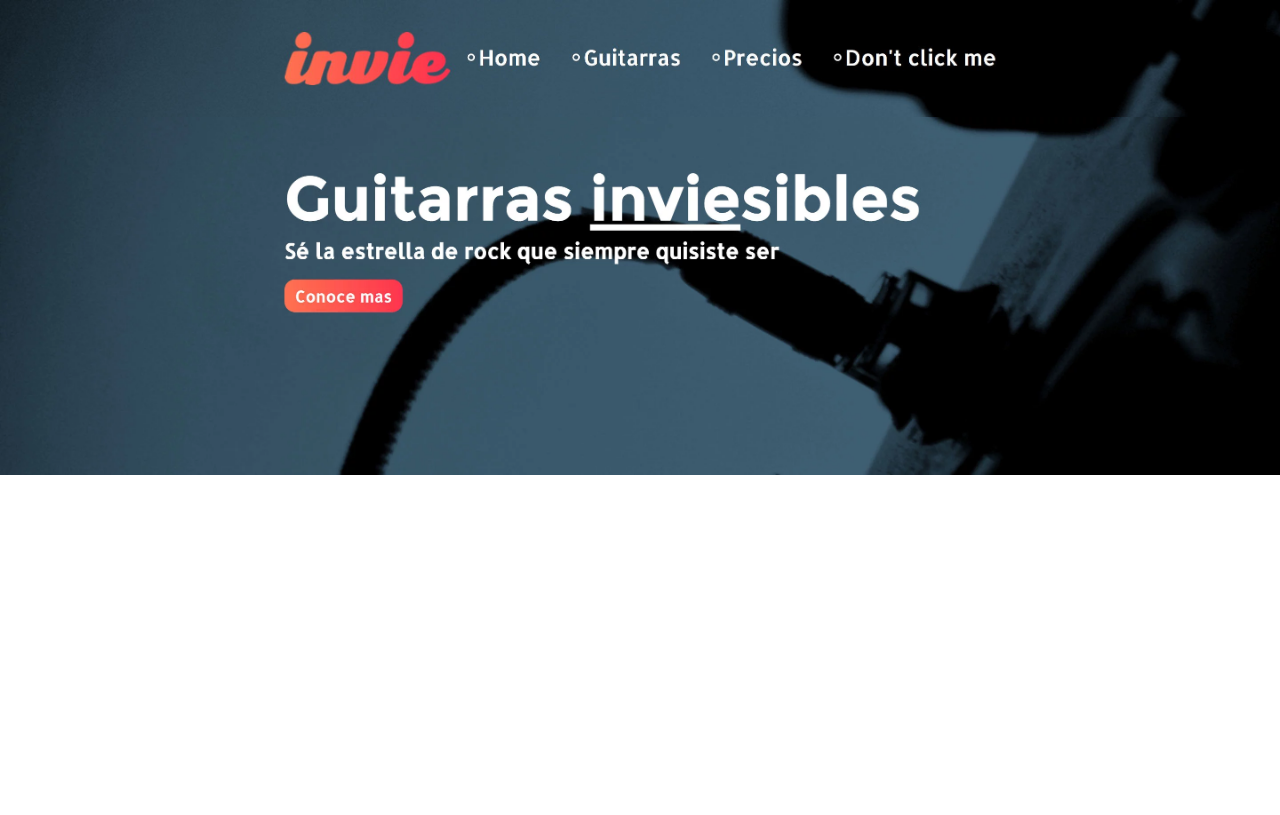
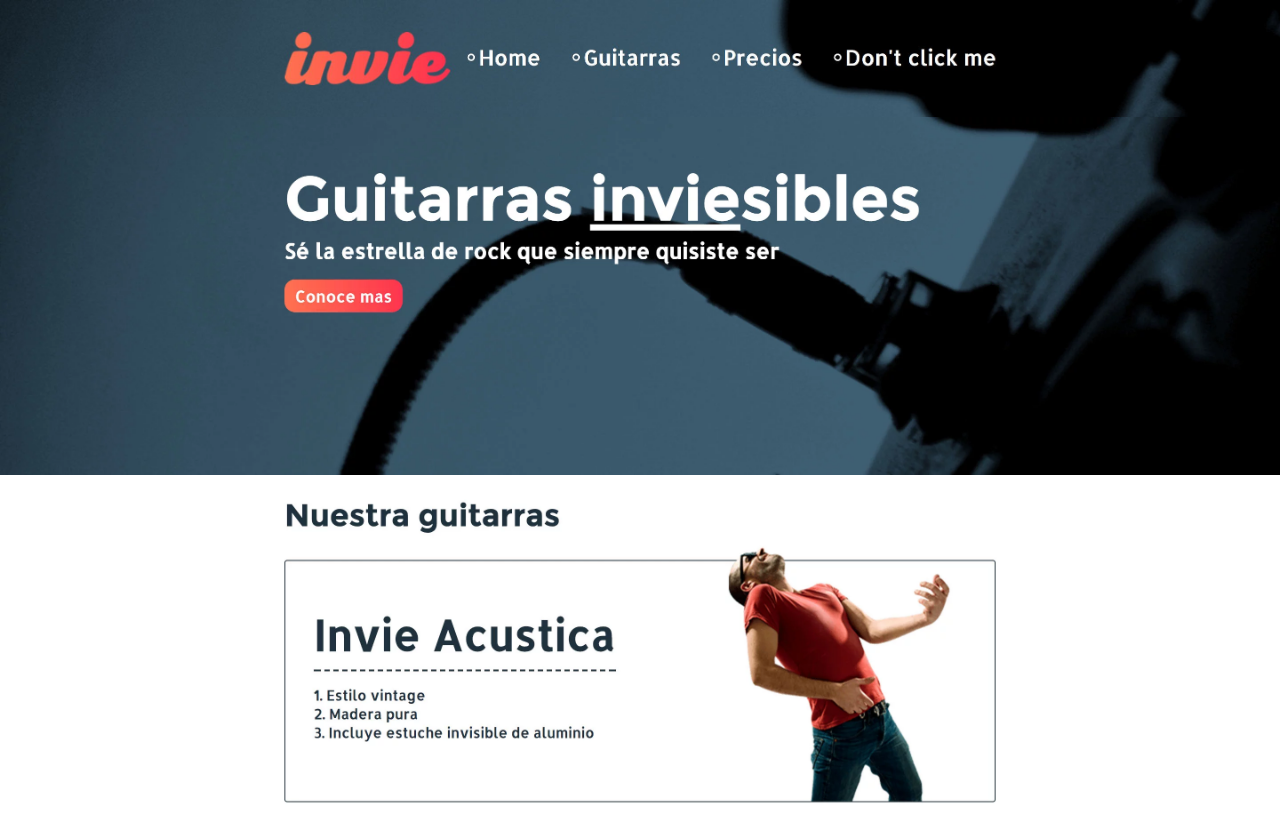
Before and after one commit to Orella96/invie-github, a plain HTML site: page index.html in a window 1280 px wide. Drawn offline with Linux system fonts and the light colour scheme.

Commit message:
agregando guitarra acustica

```diff
--- a/index.html
+++ b/index.html
@@ -15,5 +15,6 @@
   <body>
     <img src="invie/header.jpg" alt="">
     <img src="invie/hero.jpg" alt="">
+    <img src="invie/acustica.jpg" alt="">
   </body>
 </html>
```
